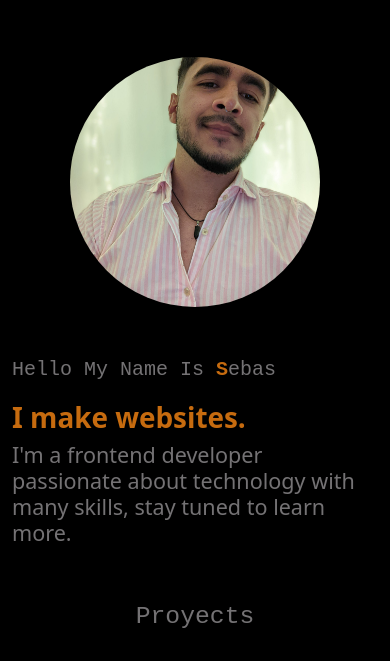
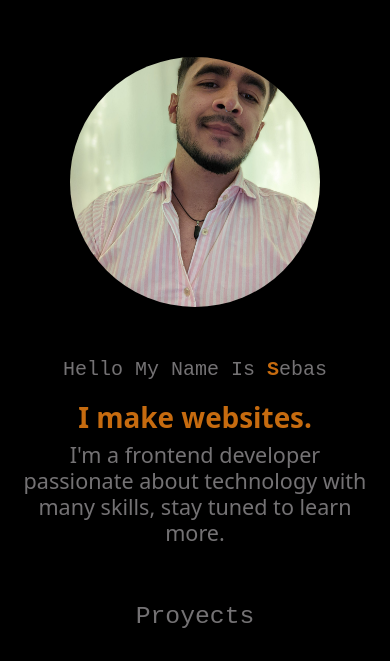
Before and after one commit to JSebasRC/Desarrollo-Web, a plain HTML site: page index.html in a window 390 px wide. Shown: the part 93-754 px from the top of the page. Drawn offline with Linux system fonts and the light colour scheme.

Commit message:
finalizacion page index

```diff
--- a/index.html
+++ b/index.html
@@ -48,12 +48,12 @@
   <!-- sección perfil -->
   <section id="profile" class="container">
     <div class="row pt-5 pb-5">
-      <div class="pt-5 col-12 col-md-6 order-2 order-md-1">
+      <div class="pt-5 col-12 col-md-6 d-flex flex-column align-items-center align-items-md-start order-2 order-md-1">
         <p class="text-gray-2 font-roboto-mono fs-5">Hello My Name Is <a href="pages/perfil.html"
             class="text-decoration-none text-reset"><span class="text-orange fw-bold">S</span>ebas</a>
         </p>
         <h1 class="text-orange fw-bold fs-1">I make websites.</h1>
-        <h4 class="text-gray-2">I'm a frontend developer passionate about technology with many skills, stay tuned to
+        <h4 class="text-gray-2 text-center text-md-start">I'm a frontend developer passionate about technology with many skills, stay tuned to
           learn more.</h4>
       </div>
       <div class="col-12 col-md-6 d-flex justify-content-center justify-md-content-end align-items-center order-1 order-md-2">
```
